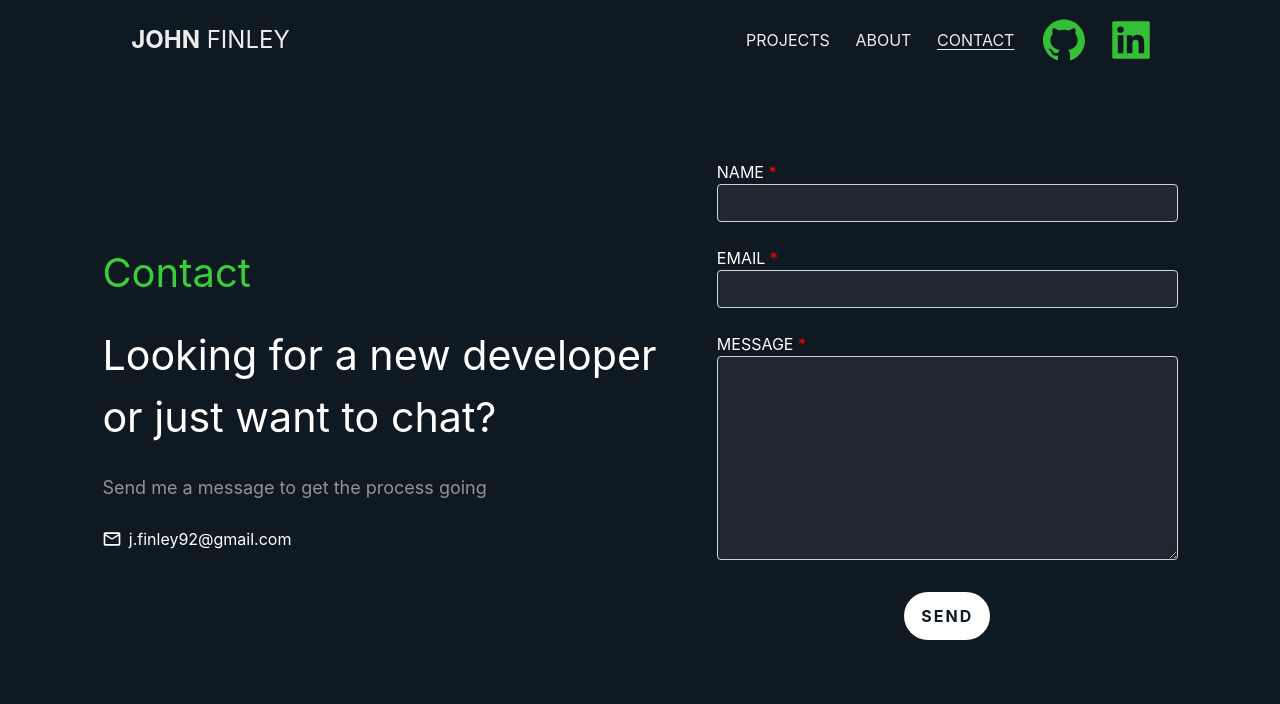
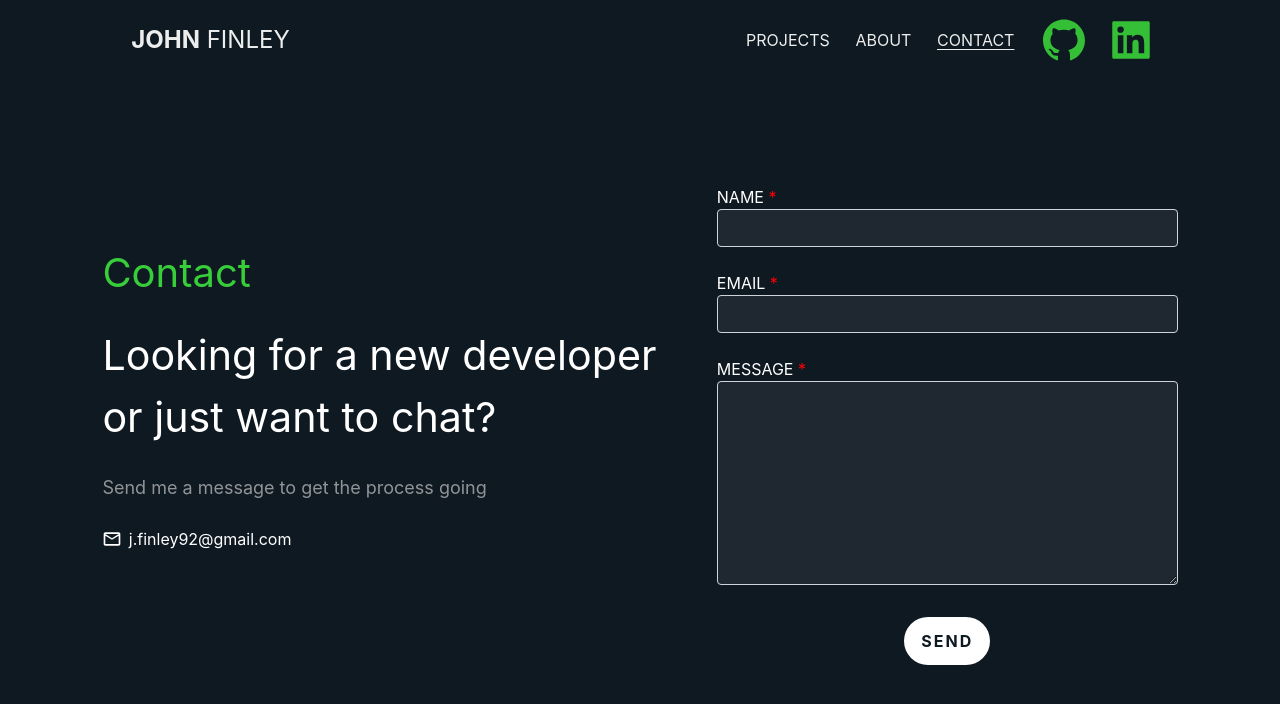
Before and after one commit to jfinley6/portfolio, a React (Vite) app: page /contact in a window 1280 px wide. Shown: the top 704 px of the page. Built offline with nearby package versions, Linux system fonts and the light colour scheme.

Commit message:
add margin-top to form

```diff
--- a/src/stylesheets/contact.css
+++ b/src/stylesheets/contact.css
@@ -43,6 +43,7 @@ h1 {
     justify-content: center;
     align-self: center;
     text-transform: uppercase;
+    margin-top: 50px;
 }
 
 .contact-inputs {
@@ -133,6 +134,7 @@ h1 {
   #contact-form {
     justify-content: flex-start;
     padding-bottom: 150px;
+    margin-top: 0;
   }
 
   #message-status {
```
